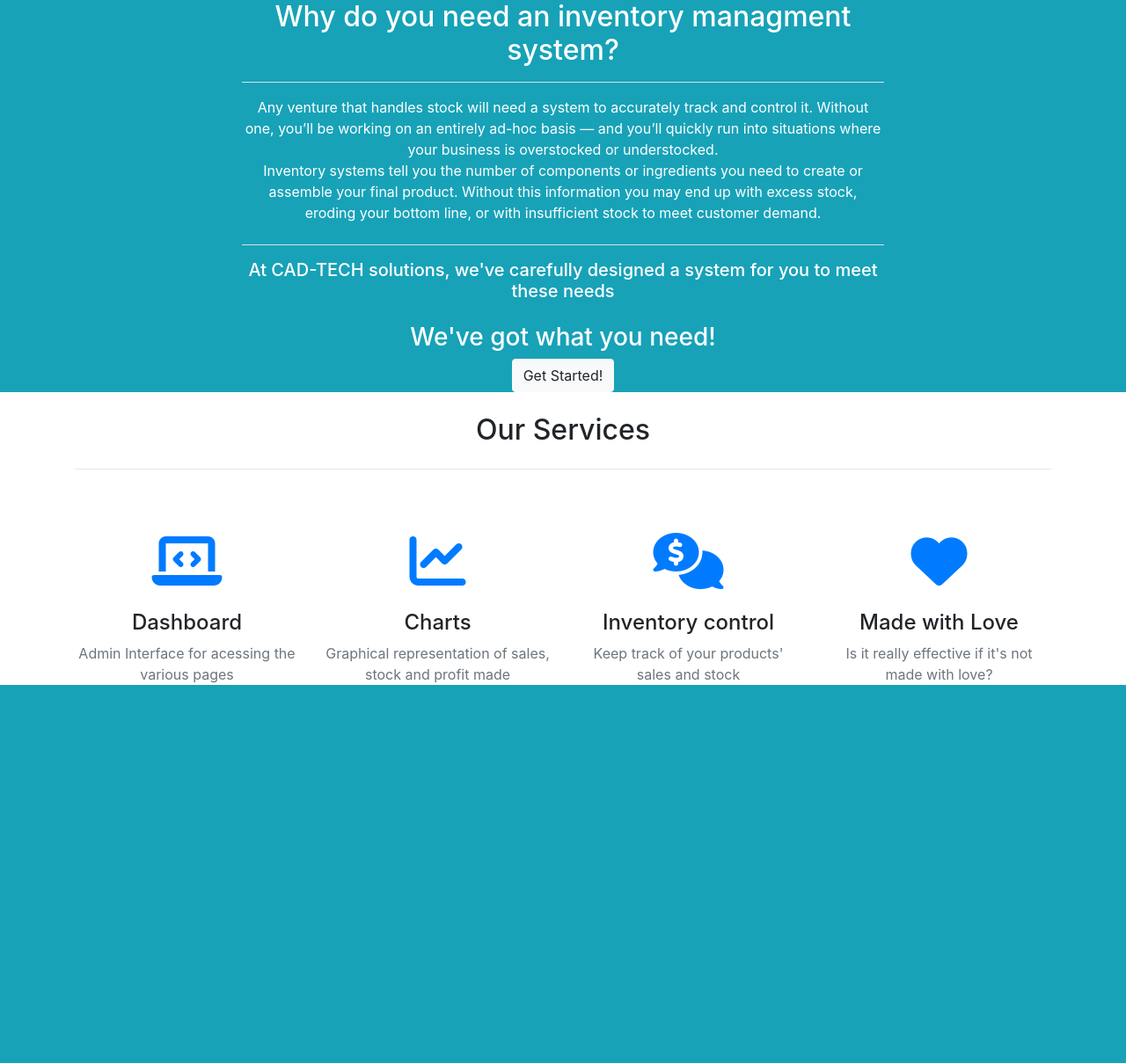
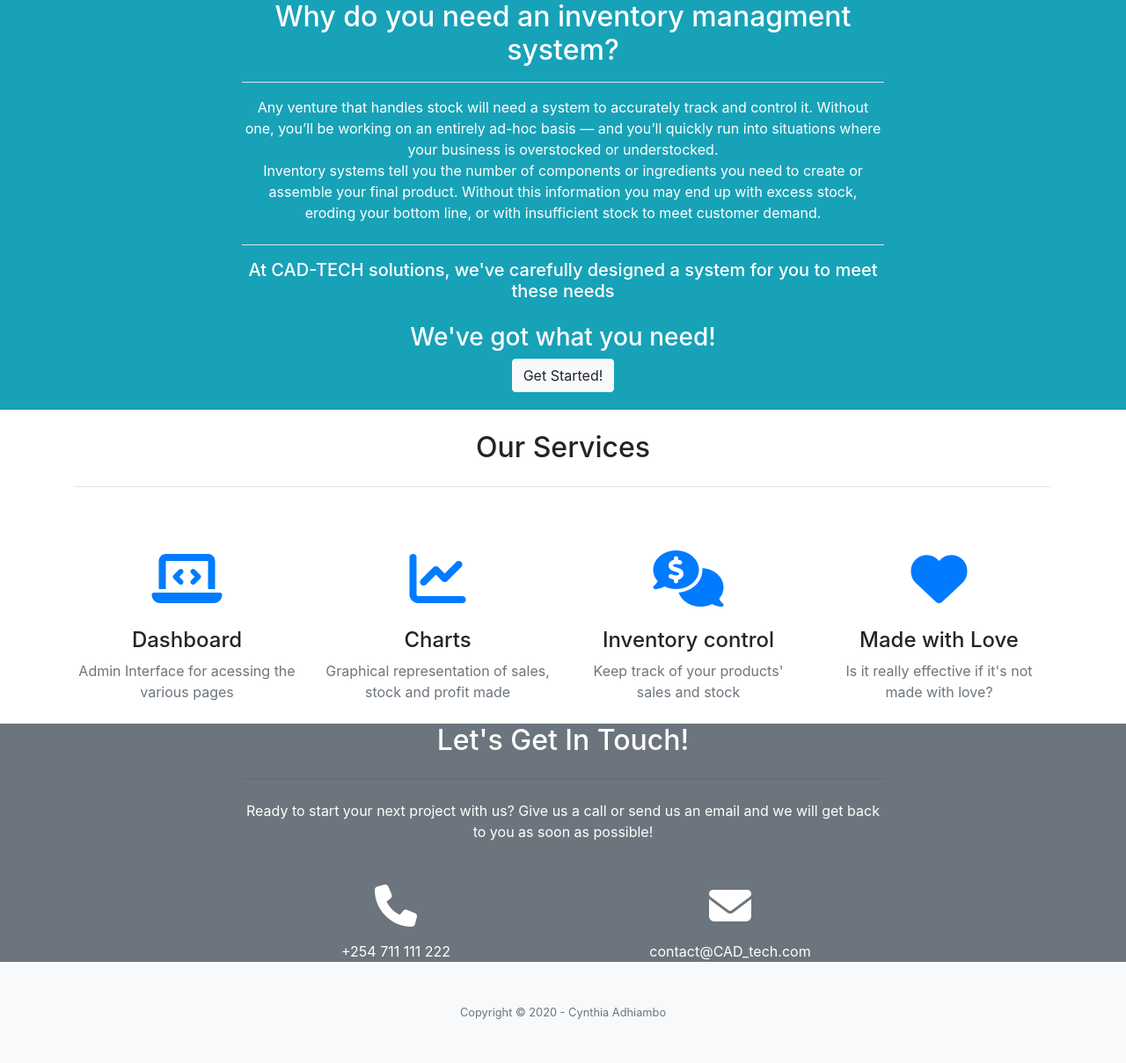
Before and after one commit to Adhiambo-Cynthia/Inventory-Managment-System, a Flask app: page / in a window 1280 px wide. Shown: the part 287-1496 px from the top of the page at 88% size. Before the commit the page ends 1066 px from the top, so only its background shows below. Run offline with Flask 2, Linux system fonts and the light colour scheme; some libraries are stand-ins or nearby versions.

Commit message:
edit and delete inventory

```diff
--- a/main.py
+++ b/main.py
@@ -21,7 +21,7 @@
 
 
 
-conn=psycopg2.connect("dbname = sales_demo user=postgres host=localhost port=5432 password=1234567")
+conn=psycopg2.connect("dbname = sales_demo user=postgres host=localhost port=5432 password=12345678")
 
 cur = conn.cursor()
 
@@ -29,10 +29,17 @@
 def home():
         return render_template("index.html")
 
-
 @app.route('/about')
 def about():
-        return render_template("about.html", header="About Page")
+        return render_template("index.html")
+@app.route('/services')
+def services():
+        return render_template("index.html")
+
+
+# @app.route('/about')
+# def about():
+#         return render_template("about.html", header="About Page")
 
 
 # @app.route('/person/<name>/<int:age>')
@@ -41,7 +48,8 @@
 @app.route('/inventories', methods=['POST','GET'])
 def inventories():
     # http verbs (post,put/update get,delete)-help you create,read,delete from database
-    r = Inventories.query.all()
+    r = Inventories.query.order_by(Inventories.id).all()
+
     cur.execute("""SELECT inv_id, sum(quantity) as "stock"
             	FROM ((SELECT st.inv_id, sum(stock) as "quantity"
             	FROM public.new_stock as st
@@ -54,12 +62,6 @@
             	ORDER BY inv_id""")
 
     remStock = cur.fetchall()
-    # for e in r:
-    #     print(e.name)
-    #     print(e.type)
-    #     print(e.buying_price)
-    #     print(e.selling_price)
-
 
     if request.method=='POST':
         name= request.form['name']
@@ -106,7 +108,37 @@
         return redirect(url_for('inventories'))
 
     return render_template('inventories.html')
+@app.route('/edit/<inv_id>', methods=['POST','GET'])
+def edit(inv_id):
+    # http verbs (post,put/update get,delete)-help you create,read,delete from database
+    if request.method=='POST':
+        name = request.form['name']
+        type = request.form['type']
+        buying_price = request.form['buying_price']
+        selling_price = request.form['selling_price']
 
+        record = Inventories.query.filter_by(id=inv_id).first()
+        record.name = name
+        record.type = type
+        record.bp = buying_price
+        record.sp = selling_price
+        db.session.commit()
+
+
+
+        return redirect(url_for('inventories'))
+    return render_template('inventories.html')
+@app.route('/delete/<inv_id>', methods=['POST','GET'])
+def delete(inv_id):
+    if request.method == 'POST':
+        record = Inventories.query.filter_by(id=inv_id).first()
+        Stock.query.filter_by(inv_id=inv_id).delete()
+        Sales.query.filter_by(inv_id=inv_id).delete()
+        db.session.delete(record)
+
+        db.session.commit()
+        return redirect(url_for('inventories'))
+    return render_template('inventories.html')
 
 @app.route('/dashboard')
 def charts():
--- a/templates/index.html
+++ b/templates/index.html
@@ -14,7 +14,7 @@
         </div>
         <div class="col-lg-8 align-self-baseline">
           <p class="text-black-75 font-weight-light mb-5">Providing an effective approach in inventory management for your business.</p>
-          <a class="btn btn-primary btn-xl js-scroll-trigger" href="{{ url_for('about') }}">Find Out More</a>
+          <a class="btn btn-primary btn-xl js-scroll-trigger" href="{{ url_for('about', _anchor='about') }}">Find Out More</a>
         </div>
       </div>
     </div>
@@ -35,7 +35,8 @@
             <div class="border-top my-3"></div>
             <h5 class="text-white mb-4">At CAD-TECH solutions, we've carefully designed a system for you to meet these needs<br></h5>
             <h3 class="text-white mt-0">We've got what you need!</h3>
-          <a class="btn btn-light btn-xl js-scroll-trigger" href="{{ url_for('inventories') }}">Get Started!</a><br>
+          <a class="btn btn-light btn-xl js-scroll-trigger" href="{{ url_for('services', _anchor='services') }}">Get Started!</a>
+            <div style="height: 20px"></div>
         </div>
       </div>
     </div>
@@ -78,5 +79,28 @@
         </div>
       </div>
     </div>
+  </section><br>
+    <!-- Contact Section -->
+  <section class="page-section bg-secondary" id="contact">
+    <div class="container">
+      <div class="row justify-content-center">
+        <div class="col-lg-8 text-center">
+          <h2 class="mt-0 text-white">Let's Get In Touch!</h2>
+          <hr class="divider my-4">
+          <p class="text-white mb-5">Ready to start your next project with us? Give us a call or send us an email and we will get back to you as soon as possible!</p>
+        </div>
+      </div>
+      <div class="row">
+        <div class="col-lg-4 ml-auto text-center mb-5 mb-lg-0">
+          <i class="fas fa-phone fa-3x mb-3 text-white"></i>
+          <div class="text-white">+254 711 111 222</div>
+        </div>
+        <div class="col-lg-4 mr-auto text-center">
+          <i class="fas fa-envelope fa-3x mb-3 text-white"></i>
+          <!-- Make sure to change the email address in anchor text AND the link below! -->
+          <a class="d-block text-white" href="mailto:contact@yourwebsite.com">contact@CAD_tech.com</a>
+        </div>
+      </div>
+    </div>
   </section>
 {% endblock %}
--- a/templates/layout.html
+++ b/templates/layout.html
@@ -25,7 +25,7 @@
         <a class="nav-link" href="{{ url_for ('home') }}">Home <span class="sr-only">(current)</span></a>
       </li>
       <li class="nav-item">
-        <a class="nav-link" href="{{ url_for('about') }}">About</a>
+        <a class="nav-link" href="{{ url_for('about', _anchor='about') }}">About</a>
       </li>
       <li class="nav-item dropdown">
         <a class="nav-link dropdown-toggle" href="#" id="navbarDropdown" role="button" data-toggle="dropdown" aria-haspopup="true" aria-expanded="false">
@@ -48,6 +48,11 @@
 </nav>
 {% block content %}
 {% endblock %}
+ <footer class="bg-light py-5">
+    <div class="container">
+      <div class="small text-center text-muted">Copyright &copy; 2020 - Cynthia Adhiambo</div>
+    </div>
+  </footer>
     <script src="https://kit.fontawesome.com/01fc60fbaf.js" crossorigin="anonymous"></script>
   <script src="https://code.jquery.com/jquery-3.4.1.slim.min.js" integrity="sha384-J6qa4849blE2+poT4WnyKhv5vZF5SrPo0iEjwBvKU7imGFAV0wwj1yYfoRSJoZ+n" crossorigin="anonymous"></script>
    <script src="https://cdn.jsdelivr.net/npm/popper.js@1.16.0/dist/umd/popper.min.js" integrity="sha384-Q6E9RHvbIyZFJoft+2mJbHaEWldlvI9IOYy5n3zV9zzTtmI3UksdQRVvoxMfooAo" crossorigin="anonymous"></script>
```
Also changed, not shown: templates/inventories.html (+79 -5 lines).
